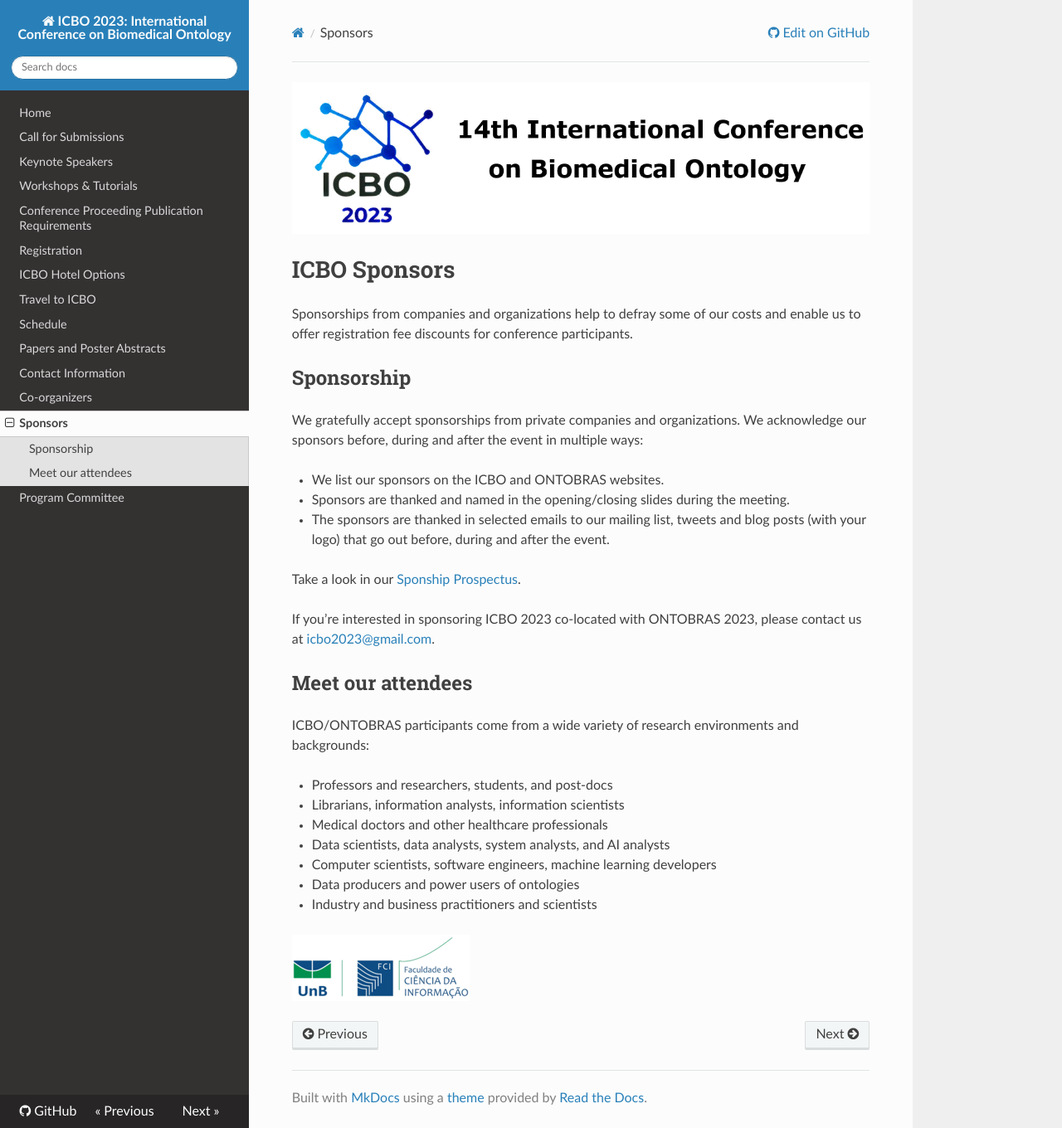
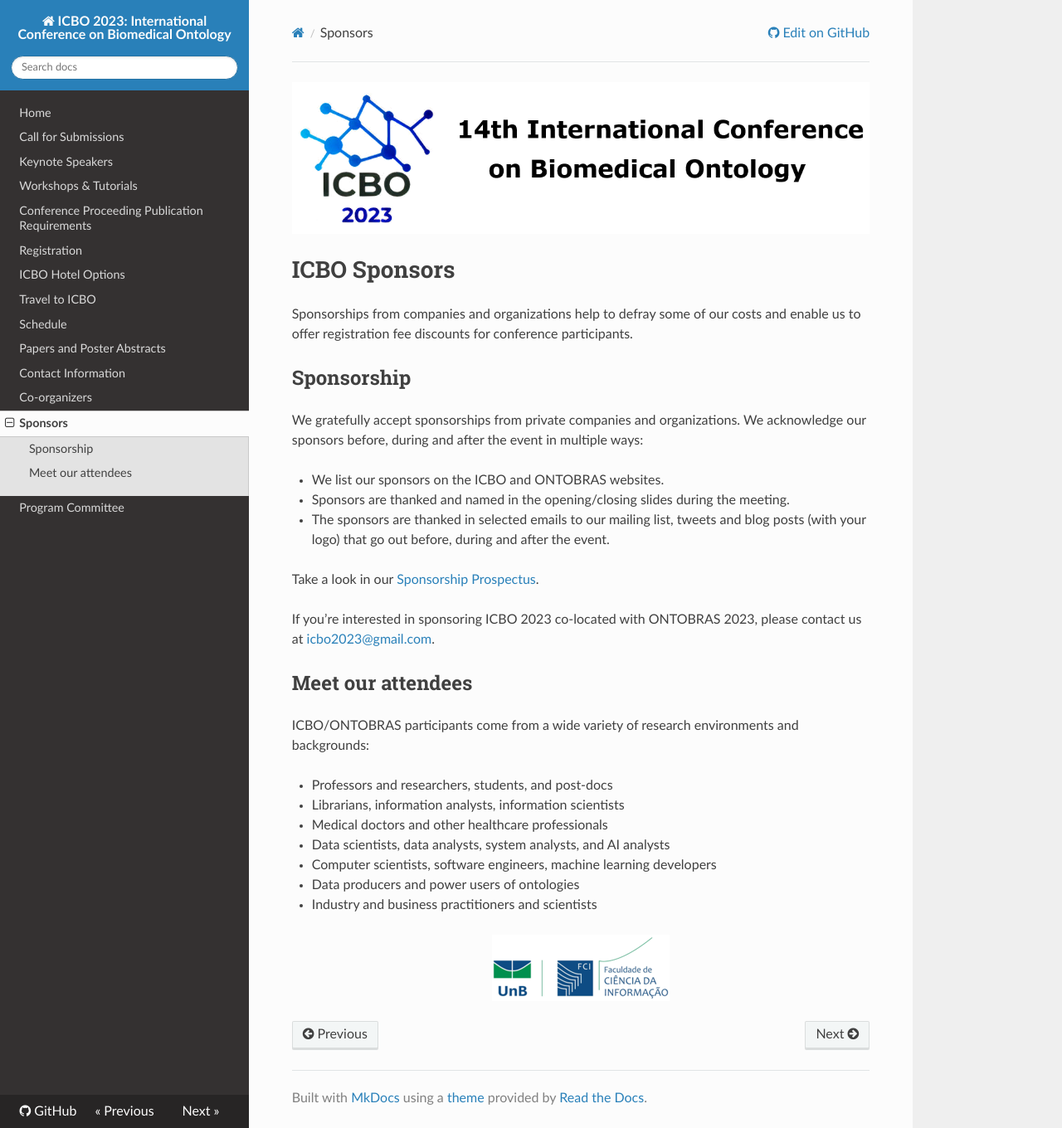
Before and after one commit to ICBO-conference/icbo2023, an MkDocs documentation site: the page built from docs/sponsors.md, in a window 1280 px wide and 1360 px high. Shown: the whole window at 83% size. Built offline with MkDocs 1.6.1, drawn with Linux system fonts in a browser that asks for light colours; nearby versions of some CDN libraries.

Commit message:
Update sponsors.md

```diff
--- a/docs/sponsors.md
+++ b/docs/sponsors.md
@@ -13,8 +13,7 @@ We gratefully accept sponsorships from private companies and organizations. We a
 * Sponsors are thanked and named in the opening/closing slides during the meeting.
 * The sponsors are thanked in selected emails to our mailing list, tweets and blog posts (with your logo) that go out before, during and after the event.
 
-Take a look in our <a href="https://icbo-conference.github.io/icbo2023/SponsorICBO2023.pdf" target="_blank">Sponship Prospectus</a>.
-
+Take a look in our <a href="https://icbo-conference.github.io/icbo2023/SponsorICBO2023.pdf" target="_blank">Sponsorship Prospectus</a>.
 
 If you’re interested in sponsoring ICBO 2023 co-located with ONTOBRAS 2023, please contact us at [icbo2023@gmail.com](mailto:icbo2023@gmail.com?subject=[ICBO2023]%20Sponsorship).
 
@@ -30,4 +29,8 @@ ICBO/ONTOBRAS participants come from a wide variety of research environments and
 * Data producers and power users of ontologies
 * Industry and business practitioners and scientists
 
-![UnB](./images/unb_fci_extenso_logo.png)
+##
+<!-- ![UnB](./images/unb_fci_extenso_logo.png) -->
+<p align="center">
+  <img src="../images/unb_fci_extenso_logo.png" height="80" />
+</p>
```
